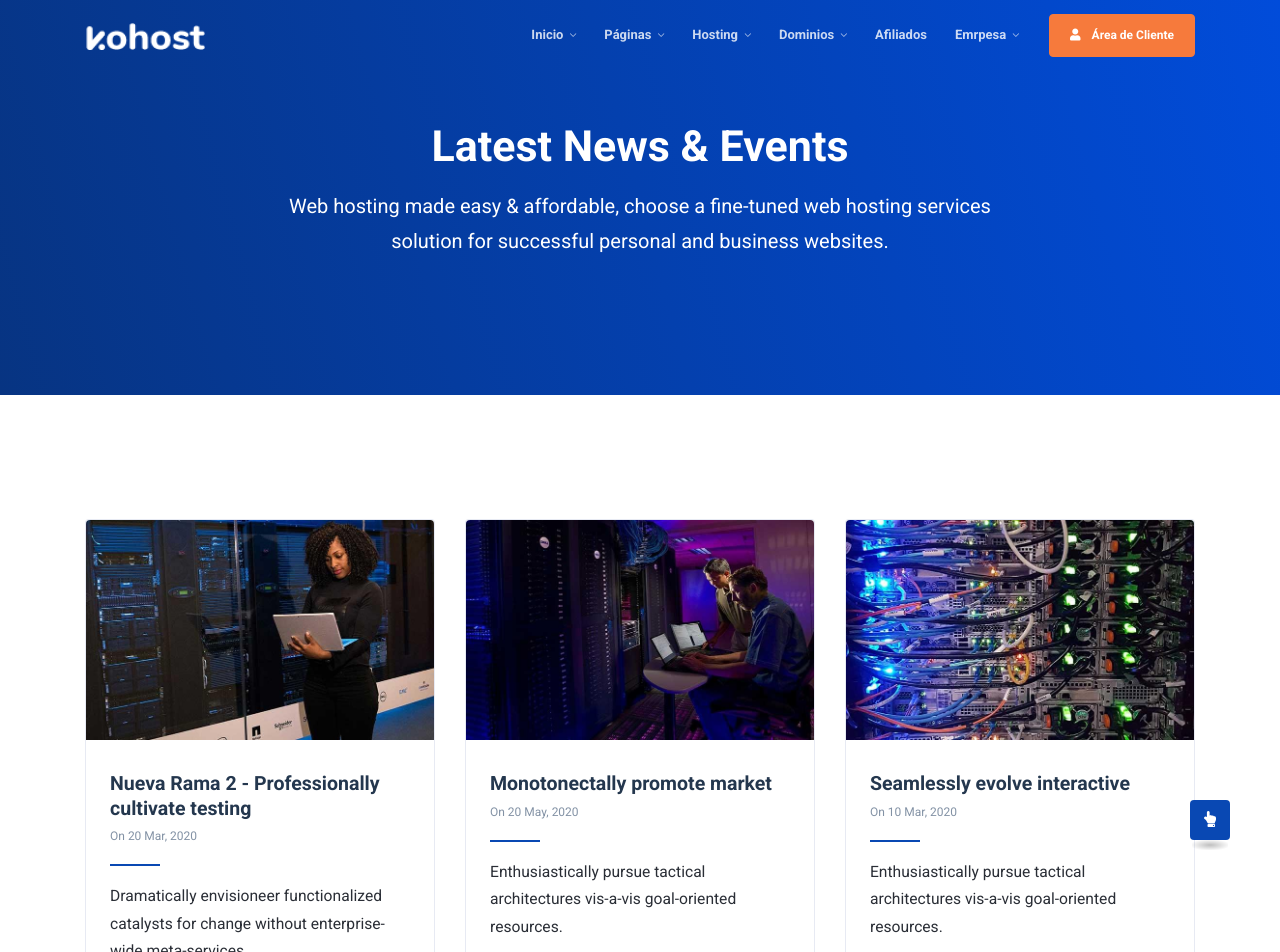
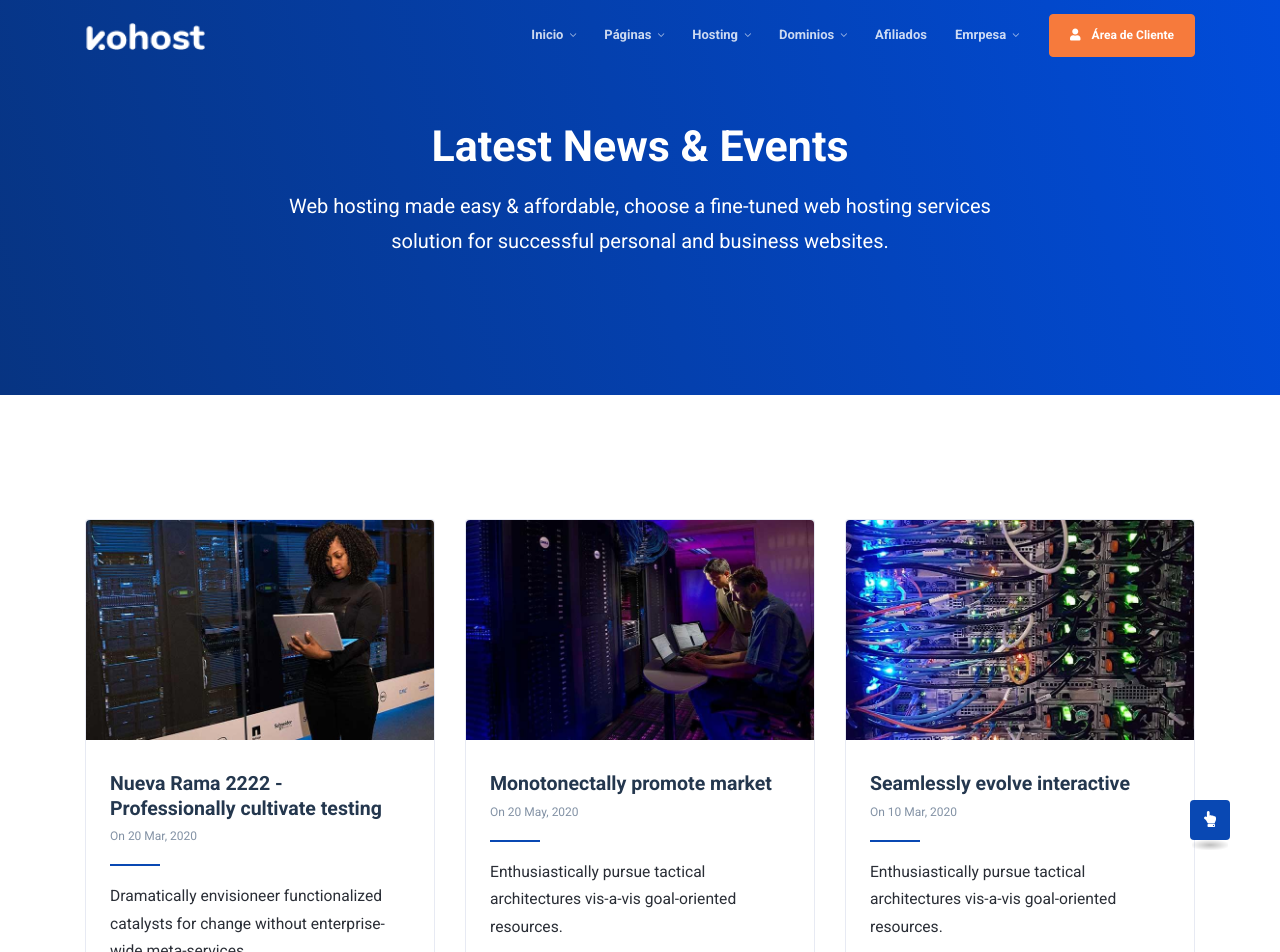
Before and after one commit to ronaldlopezb/MasterHotsPeru, a React (Create React App) app: page /blog in a window 1280 px wide. Shown: the top 952 px of the page. Built offline with nearby package versions, Linux system fonts and the light colour scheme.

Commit message:
cambio nuevo

```diff
--- a/src/components/Blog/BlogPage.jsx
+++ b/src/components/Blog/BlogPage.jsx
@@ -13,7 +13,7 @@ const BlogPage = () => {
                                 </div>
                                 <div className="blog-content-wrap p-4">
                                     <div className="article-heading">
-                                        <h3 className="h5 mb-0">Nueva Rama 2 - Professionally cultivate testing</h3>
+                                        <h3 className="h5 mb-0">Nueva Rama 2222 - Professionally cultivate testing</h3>
                                         <span> On 20 Mar, 2020</span>
                                     </div>
                                     <span className="border-shape my-3"></span>
```
